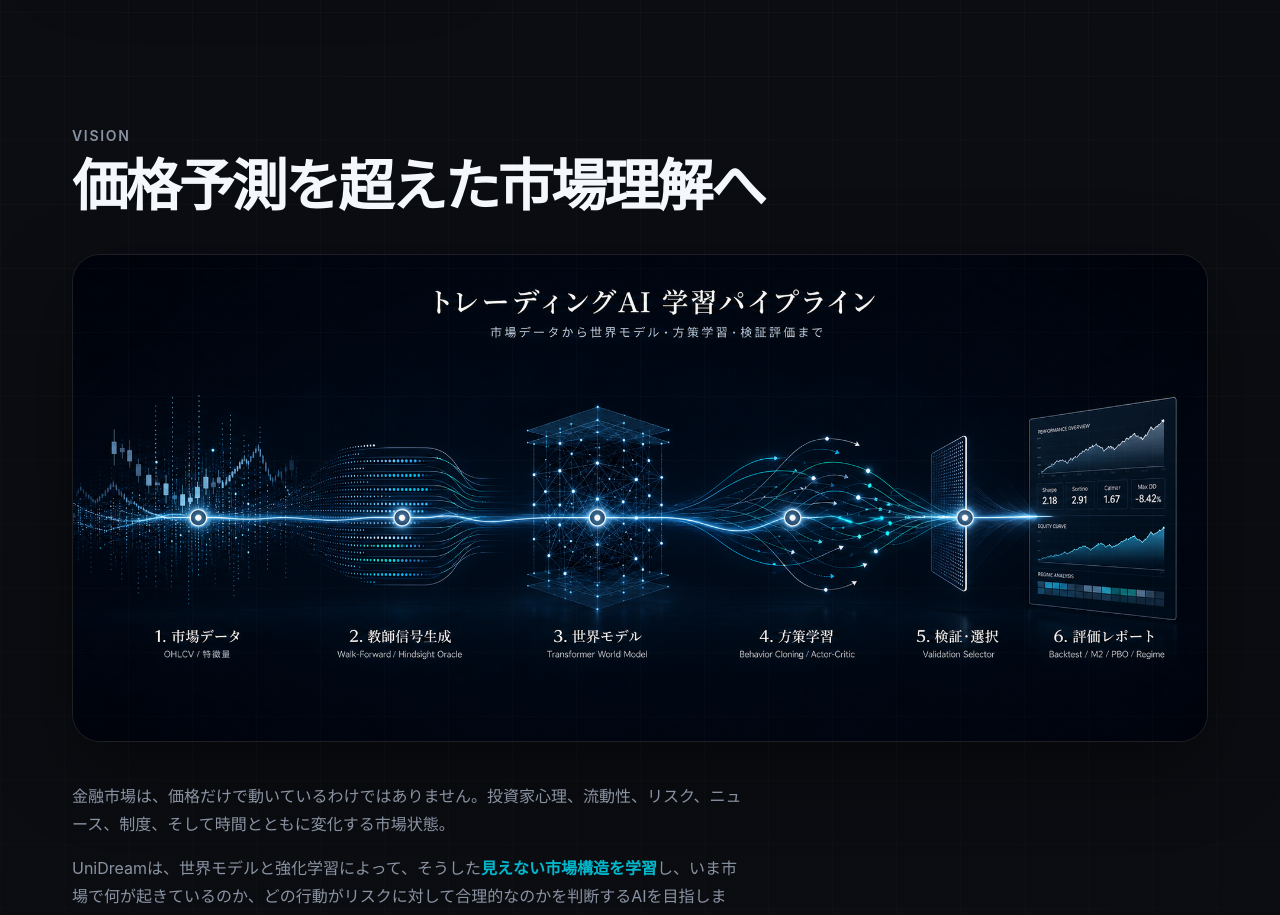
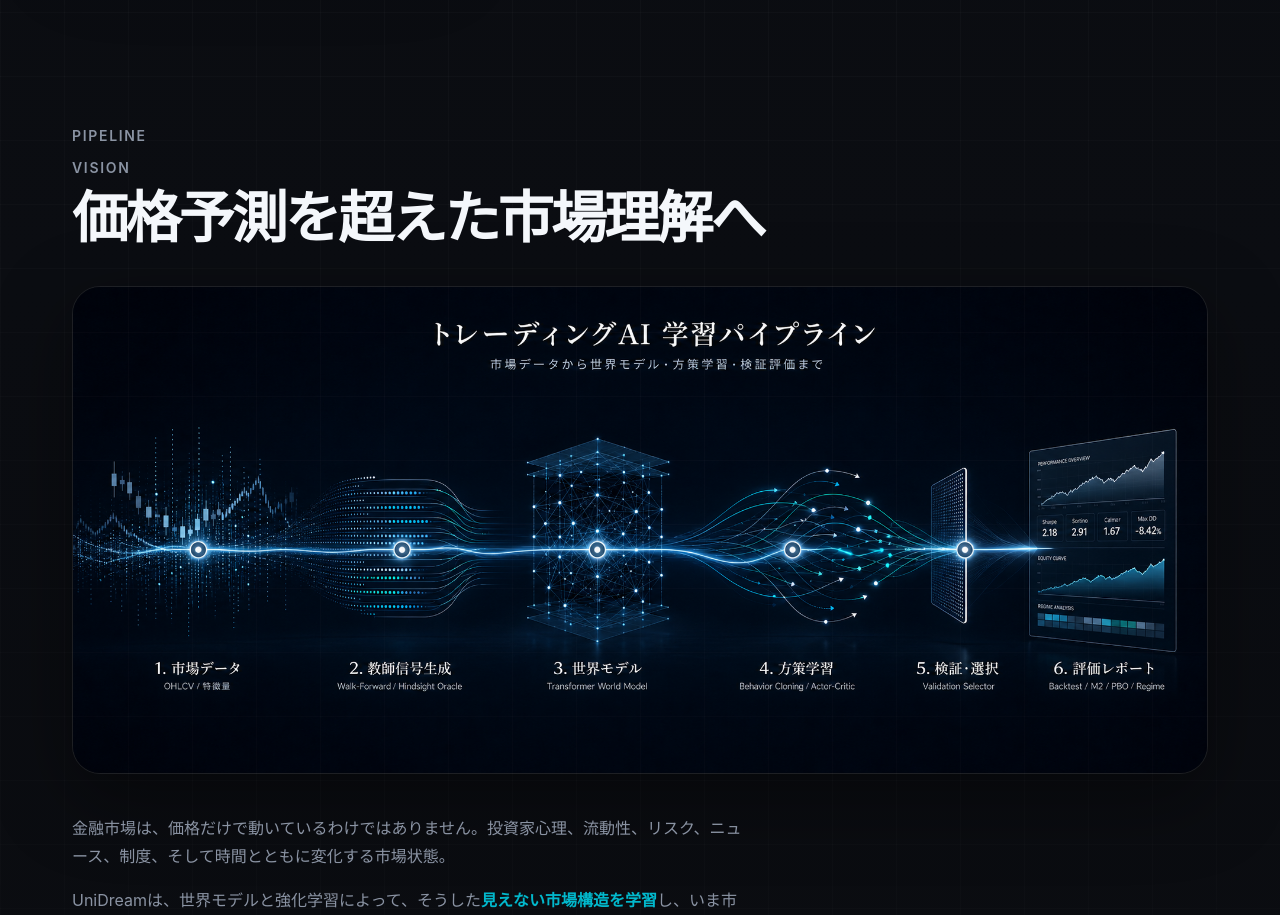
Before and after one commit to shinji-ogasa/unidream-demo-web, a Next.js app: page /homepage in a window 1280 px wide. Shown: the part 2740-3655 px from the top of the page. Built offline with nearby package versions, Linux system fonts and the light colour scheme.

Commit message:
add PIPELINE section label above VISION image

```diff
--- a/src/app/homepage/page.tsx
+++ b/src/app/homepage/page.tsx
@@ -295,6 +295,7 @@ export default function HomepagePage() {
       {/* vision */}
       <section className="container-site py-16 md:py-24">
         <div className="mb-10">
+          <SectionLabel>PIPELINE</SectionLabel>
           <SectionLabel>VISION</SectionLabel>
           <h2 className="text-[2.5rem] md:text-[3.5rem] font-semibold tracking-[-0.05em] leading-[1.0] text-[#f4f7fb]">価格予測を超えた市場理解へ</h2>
         </div>
```
